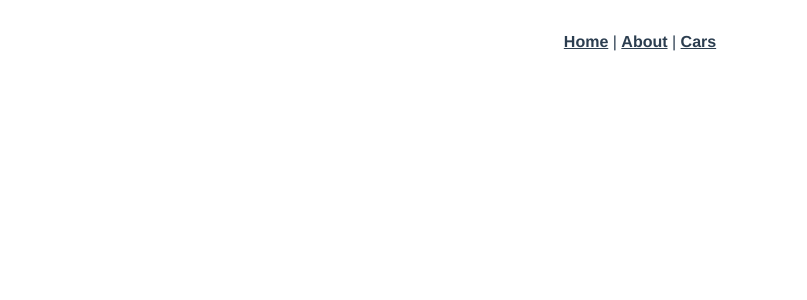
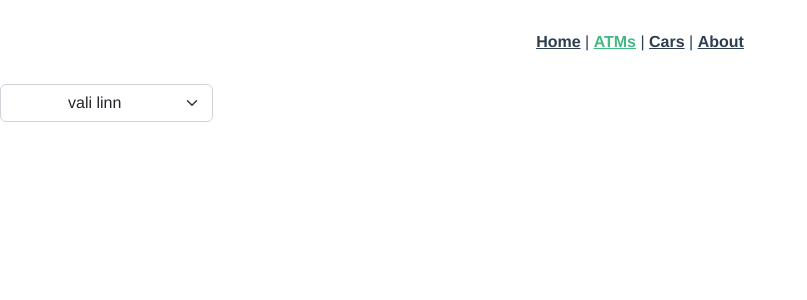
Before and after one commit to raintuur/front_bank_27, a Vue app: page /#/atms in a window 1280 px wide. Shown: the top 300 px of the page, without its empty margins (0-807 px from the left). Built offline with nearby package versions, Linux system fonts and the light colour scheme.

Commit message:
Added table of added cars

```diff
--- a/src/App.vue
+++ b/src/App.vue
@@ -2,8 +2,9 @@
   <div id="app">
     <nav>
       <router-link to="/">Home</router-link> |
-      <router-link to="/about">About</router-link> |
-      <router-link to="/cars">Cars</router-link>
+      <router-link to="/atms">ATMs</router-link> |
+      <router-link to="/cars">Cars</router-link> |
+      <router-link to="/about">About</router-link>
     </nav>
     <router-view/>
   </div>
--- a/src/router/index.js
+++ b/src/router/index.js
@@ -3,6 +3,7 @@ import VueRouter from 'vue-router'
 import HomeView from '../views/HomeView.vue'
 import CarsView from '@/views/CarsView.vue';
 import AboutView from "@/views/AboutView.vue";
+import AtmsView from "@/views/AtmsView.vue";
 
 Vue.use(VueRouter)
 
@@ -22,6 +23,11 @@ const routes = [
         path: '/cars',
         name: 'carsRoute',
         component: CarsView
+    },
+    {
+        path: '/atms',
+        name: 'atmsRoute',
+        component: AtmsView
     }
 ]
 
--- /dev/null
+++ b/src/views/AtmsView.vue
@@ -0,0 +1,32 @@
+<template>
+  <div>
+    <div class="col col-2">
+      <select class="form-select" aria-label="Default select example">
+        <option disabled selected>vali linn</option>
+        <option value="0">Kõik</option>
+        <option v-on:></option>
+      </select>
+    </div>
+  </div>
+</template>
+
+<script>
+export default {
+  name: "AtmsView",
+  methods: {
+    getAllCities: function () {
+      alert("linnade p'ring")
+    }
+  },
+  beforeMount() {
+    this.getAllCities()
+  }
+
+}
+</script>
+
+<style scoped>
+  select {
+    text-align: center;
+  }
+</style>
--- a/vue.config.js
+++ b/vue.config.js
@@ -1,5 +1,6 @@
 module.exports = {
     devServer: {
-        proxy: 'http://localhost:8080'
+        // proxy: 'http://localhost:8080'
+        proxy: 'https://stoplight.io/mocks/k1silver/awesomeapi/127967583'
     }
 }
```
